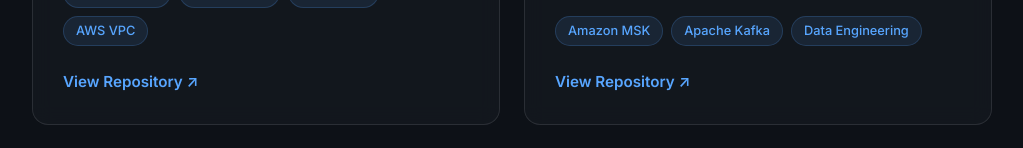
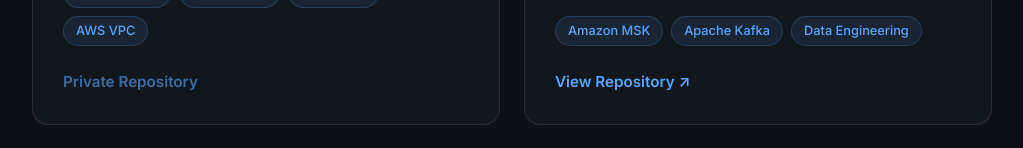
Before and after one commit to KrishnaaCloud/KrishnaaCloud.github.io, a React (Vite) app: page / in a window 1280 px wide. Shown: the part 858-1006 px from the top of the page, without its empty margins (128-1151 px from the left). Built offline with nearby package versions, Linux system fonts and the light colour scheme.

Commit message:
fix: disable link for private projects

```diff
--- a/src/App.jsx
+++ b/src/App.jsx
@@ -63,7 +63,11 @@ function App() {
                   <span key={idx} className="tag">{tag}</span>
                 ))}
               </div>
-              <a href={project.link} target="_blank" rel="noreferrer" className="project-link">View Repository ↗</a>
+              {project.link !== "#" ? (
+                <a href={project.link} target="_blank" rel="noreferrer" className="project-link">View Repository ↗</a>
+              ) : (
+                <span className="project-link" style={{ cursor: 'not-allowed', opacity: 0.6 }}>Private Repository</span>
+              )}
             </div>
           ))}
         </div>
```
